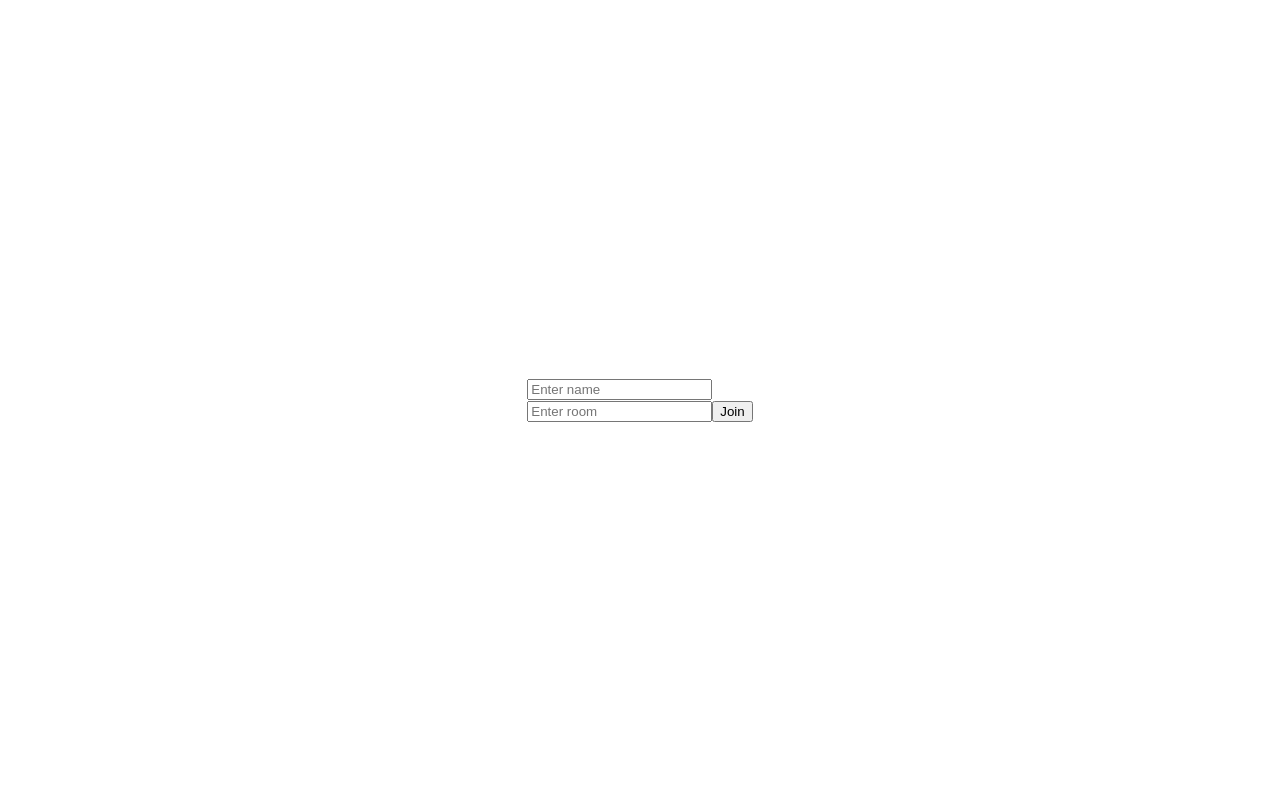
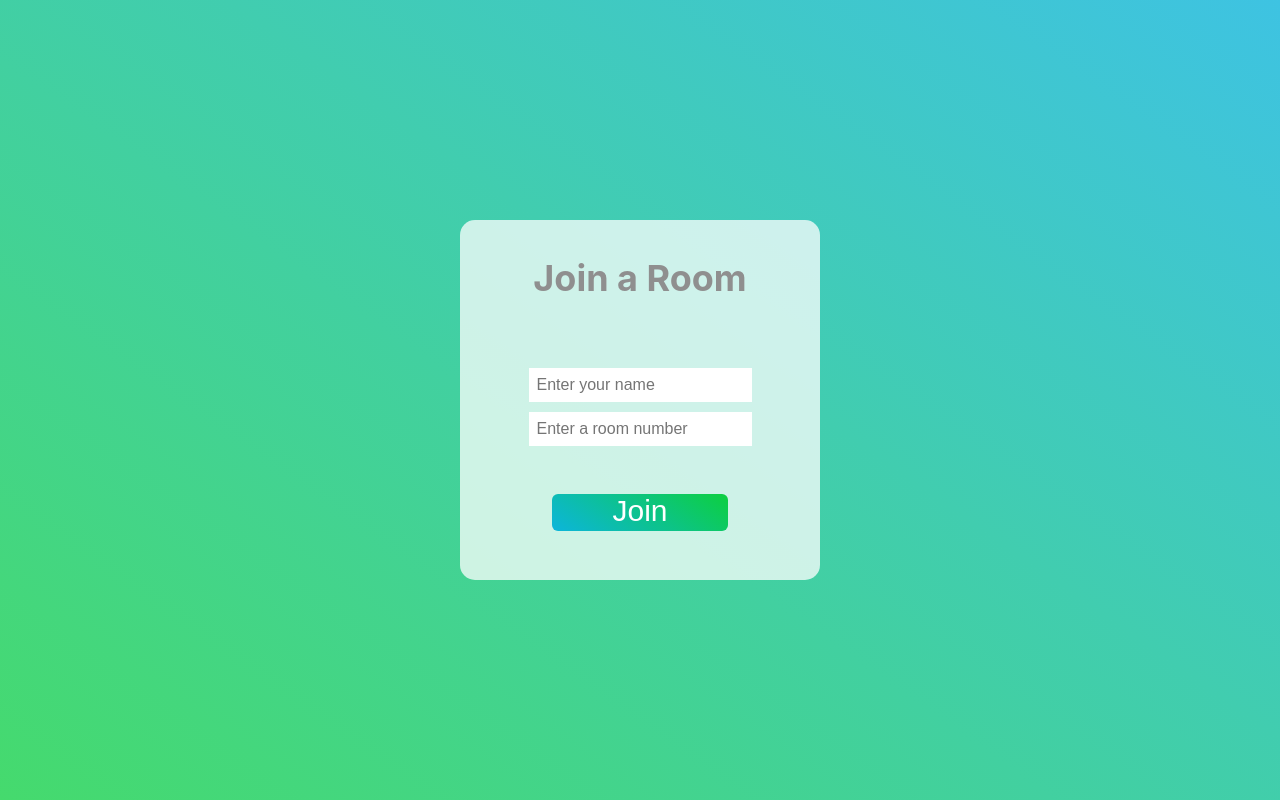
Before and after one commit to Julianmenav/websockets-chat, a React (Create React App) app in the folder client/: page /#/ in a window 1280 px wide. Built offline with nearby package versions, Linux system fonts and the light colour scheme; no server answers.

Commit message:
style(client): change home form style

```diff
--- a/client/src/App.css
+++ b/client/src/App.css
@@ -1,13 +1,69 @@
+* {
+  margin: 0;
+}
 
 .App {
   width: 100vw;
   height: 100vh;
   display: flex;
   justify-content: center;
+  background: linear-gradient(35deg, rgba(69,218,109,1) 0%, rgba(62,195,226,1) 100%);
+}
+
+.roomFormComponent {
+  font-size: 20px;
+  margin: auto;
+  width: 18em;
+  height: 18em;
+  border-radius: 15px;
+  overflow: hidden;
+  background-color: rgba(255, 255, 255, 0.74);
+}
+
+.roomFormHeader {
+  display: flex;
+  justify-content: center;
+  height: 25%;
+  font-size: 1.8em;
+}
+
+.roomFormHeader > p {
+  color: rgb(143, 143, 143);
+  font-weight: bold;
+}
+
+.roomFormHeader p {
+  margin-top: 1em;
 }
 
 .roomForm {
-  margin: auto;
+  display: flex;
+  flex-direction: column;
+  justify-content: space-evenly;
+  align-items: center;
+  height: 75%;
+}
+
+#inputs {
+  display: flex;
+  flex-direction: column;
+}
+
+.input {
+  border: none;
+  font-size: 0.8em;
+  margin-top: 0.6em;
+  padding: 0.5em;
+}
+
+.joinRoomButton{
+  color: #fff;
+  background: linear-gradient(35deg, rgb(12, 181, 219) 0%, rgb(13, 207, 65) 99%);
+  border: none;
+  border-radius: 6px;
+  padding: 0 2em 0.1em 2em;
+  font-size: 1.5em;
+  font-family: 'Noto Sans JP', sans-serif;
 }
 
 .chat {
@@ -35,9 +91,7 @@
 
 .messageAuthor {
   font-size: 0.6em;
-
 }
-
 
 .ownMessage{
   color: green;
@@ -49,3 +103,5 @@
   text-align: center;
   font-size: 18px
 }
+
+@import url('https://fonts.googleapis.com/css2?family=Noto+Sans+JP&family=Rubik&display=swap');
--- a/client/src/components/RoomForm.jsx
+++ b/client/src/components/RoomForm.jsx
@@ -11,26 +11,28 @@ const RoomForm = () => {
   };
 
   return (
-    <div className="roomForm">
-      <form onSubmit={joinRoom}>
-        <div className="nameInput">
+    <div className="roomFormComponent">
+      <div className="roomFormHeader">
+        <p>Join a Room</p>
+      </div>
+      <form className="roomForm" onSubmit={joinRoom}>
+        <div id="inputs" >
           <input
+            className="input"
             onChange={(event) => setName(event.target.value)}
-            placeholder="Enter name"
+            placeholder="Enter your name"
             required="required"
             pattern="[A-Za-z0-9]{1,20}"
           />
-        </div>
-        <div className="roomInput">
           <input
-            className="roomInput"
+            className="input"
             onChange={(event) => setRoom(event.target.value)}
-            placeholder="Enter room"
+            placeholder="Enter a room number"
             required="required"
             pattern="[0-9]{1,4}"
           />
-          <input type="submit" className="joinRoomButton" value="Join"/>
         </div>
+        <input type="submit" className="joinRoomButton" value="Join"/>
       </form>
     </div>
   );
```
